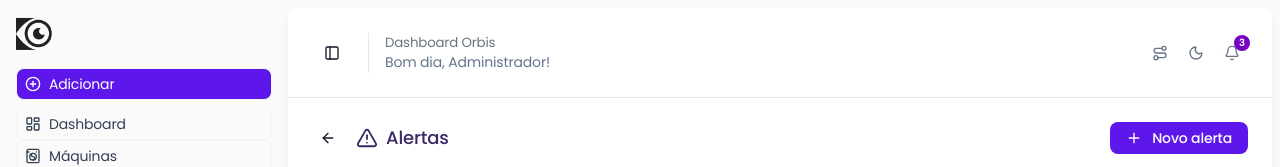
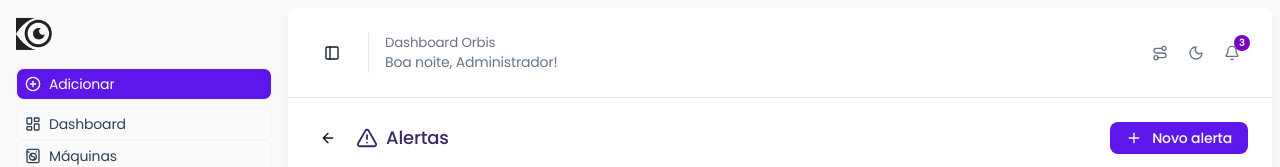
Before and after one commit to Henrique-Fiorotti/orbis, a Next.js app: page /dashboard/alertas in a window 1280 px wide. Shown: the top 167 px of the page. Built offline with nearby package versions, Linux system fonts and the light colour scheme.

Commit message:
feat: saudação muda de acordo com o horario

```diff
--- a/components/site-header.jsx
+++ b/components/site-header.jsx
@@ -77,6 +77,13 @@ function corFundo(tipo) {
   return "bg-blue-50 border-blue-100"
 }
 
+function getSaudacao() {
+  const hora = new Date().getHours()
+  if (hora >= 5 && hora < 12) return "Bom dia"
+  if (hora >= 12 && hora < 18) return "Boa tarde"
+  return "Boa noite"
+}
+
 export function SiteHeader() {
   const { resolvedTheme, setTheme } = useTheme()
   const [painelAberto, setPainelAberto] = React.useState(false)
@@ -146,8 +153,24 @@ export function SiteHeader() {
           <h1 className="text-gray-500! text-[10pt]! m-0! dark:text-gray-300!">
             Dashboard Orbis
           </h1>
+
+
+
+
+
+
+
+
+
+
+
+
+
+
+
+
           <h2 className="text-sm text-muted-foreground font-normal m-0! dark:text-white!">
-            Bom dia, Administrador!
+            {getSaudacao()}, Administrador!
           </h2>
         </div>
 
```
